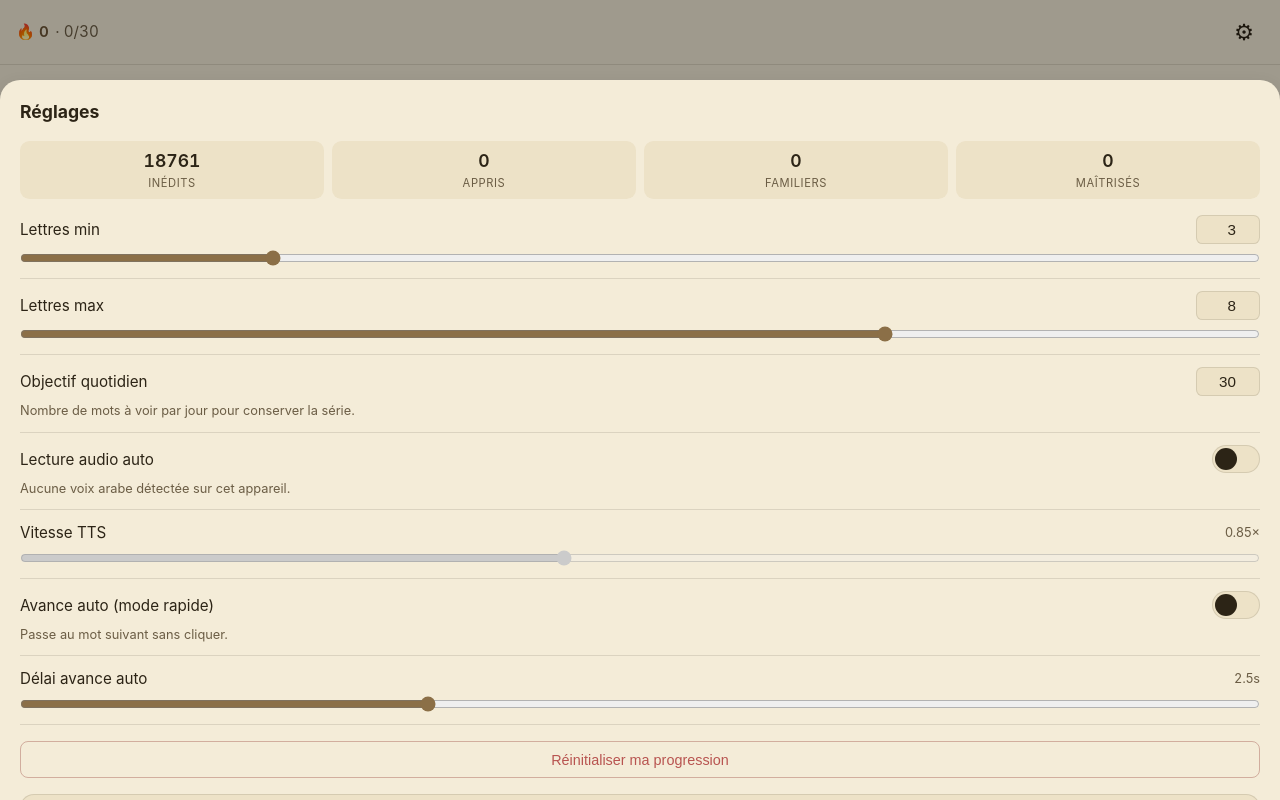
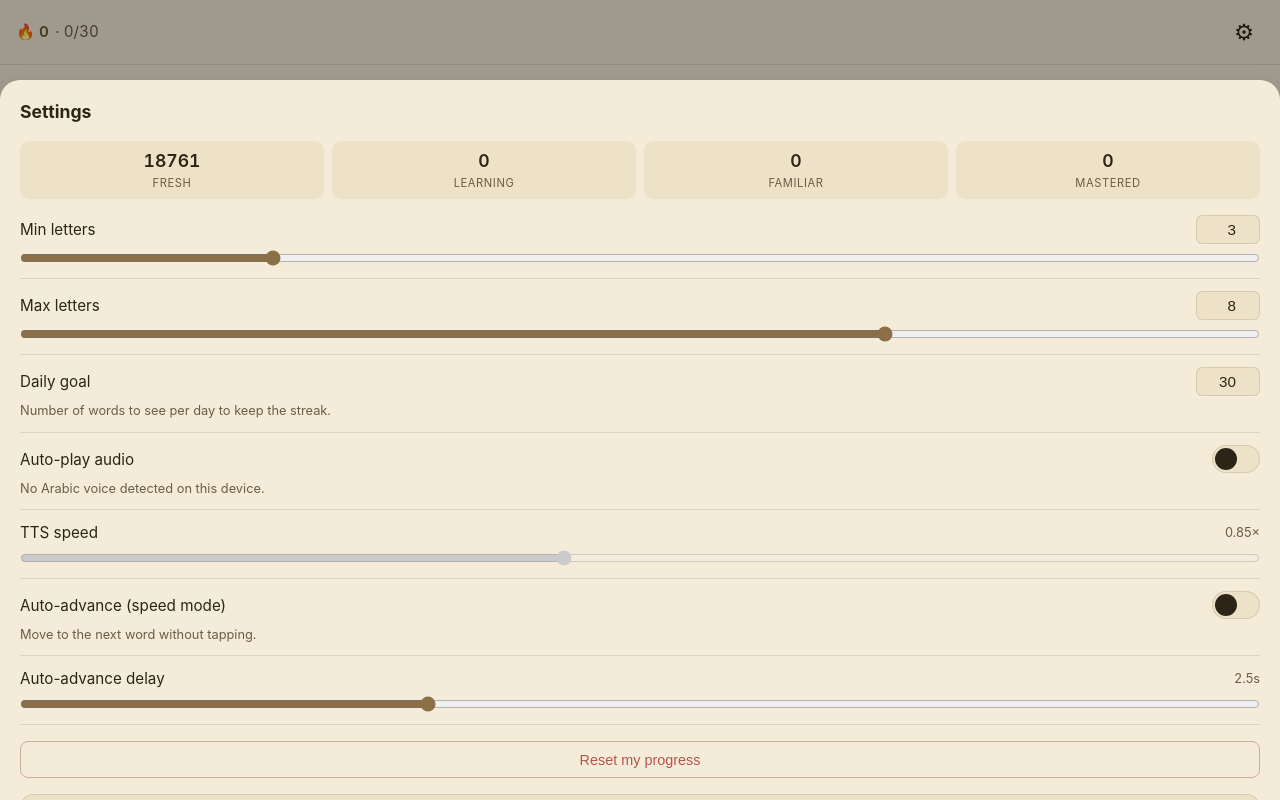
Before and after one commit to Naofel-eal/Kalima, a website built with Vite: page index.html in a window 1280 px wide. Both pictures are taken after a click on the button "Settings". Built offline with nearby package versions, Linux system fonts and the light colour scheme.

Commit message:
english version + readme

```diff
--- a/index.html
+++ b/index.html
@@ -1,5 +1,5 @@
 <!doctype html>
-<html lang="fr">
+<html lang="en">
   <head>
     <meta charset="UTF-8" />
     <meta name="viewport" content="width=device-width, initial-scale=1.0, viewport-fit=cover" />
--- a/src/app.ts
+++ b/src/app.ts
@@ -29,7 +29,7 @@ interface AppState {
 }
 
 export async function bootstrap(root: HTMLElement) {
-  root.innerHTML = `<div class="center-msg">Chargement…</div>`;
+  root.innerHTML = `<div class="center-msg">Loading…</div>`;
 
   let words: Word[];
   try {
@@ -37,7 +37,7 @@ export async function bootstrap(root: HTMLElement) {
     if (!res.ok) throw new Error(`HTTP ${res.status}`);
     words = await res.json();
   } catch (err) {
-    root.innerHTML = `<div class="center-msg">Erreur de chargement du dictionnaire.<br>${(err as Error).message}</div>`;
+    root.innerHTML = `<div class="center-msg">Failed to load the dictionary.<br>${(err as Error).message}</div>`;
     return;
   }
 
@@ -78,16 +78,16 @@ function render(root: HTMLElement, state: AppState, bounds: Bounds) {
   root.innerHTML = `
     <header class="header">
       <div class="streak" id="streak"></div>
-      <button class="icon-btn" id="settings-btn" aria-label="Réglages">⚙</button>
+      <button class="icon-btn" id="settings-btn" aria-label="Settings">⚙</button>
     </header>
     <main class="stage">
       <div class="meta" id="meta"></div>
       <div class="word" id="word" lang="ar" dir="rtl"></div>
     </main>
     <div class="actions">
-      <button class="btn miss" id="miss">Pas su</button>
-      <button class="btn tts ${state.ttsOk ? '' : 'disabled'}" id="tts" aria-label="Écouter">🔊</button>
-      <button class="btn know" id="know">Su</button>
+      <button class="btn miss" id="miss">Missed</button>
+      <button class="btn tts ${state.ttsOk ? '' : 'disabled'}" id="tts" aria-label="Listen">🔊</button>
+      <button class="btn know" id="know">Got it</button>
     </div>
     <div class="scrim" id="scrim"></div>
     <aside class="panel" id="panel" aria-hidden="true"></aside>
@@ -109,7 +109,7 @@ function render(root: HTMLElement, state: AppState, bounds: Bounds) {
     const goal = state.streak.dailyGoal;
     const today = state.streak.todayCount;
     streakEl.innerHTML = `
-      <span title="Série en cours">🔥 ${state.streak.streak}</span>
+      <span title="Current streak">🔥 ${state.streak.streak}</span>
       <span class="progress">· ${today}/${goal}</span>
     `;
   };
@@ -118,14 +118,14 @@ function render(root: HTMLElement, state: AppState, bounds: Bounds) {
     const i = state.current;
     if (i == null) {
       wordEl.textContent = '—';
-      metaEl.textContent = 'Aucun mot dans la plage choisie.';
+      metaEl.textContent = 'No words match the selected range.';
       return;
     }
     const w = state.idx.words[i]!;
     wordEl.textContent = w.word;
     const p = state.progress.get(i);
-    const tag = !p ? 'nouveau' : p.bucket === 1 ? 'apprentissage' : p.bucket === 2 ? 'familier' : 'maîtrisé';
-    metaEl.textContent = `${w.letterCount} lettres · ${tag}`;
+    const tag = !p ? 'new' : p.bucket === 1 ? 'learning' : p.bucket === 2 ? 'familiar' : 'mastered';
+    metaEl.textContent = `${w.letterCount} letters · ${tag}`;
   };
 
   const advance = () => {
@@ -205,18 +205,18 @@ function renderSettingsPanel(
   const s = state.settings;
   const stats = computeStats(state.idx, state.progress);
   panel.innerHTML = `
-    <h2>Réglages</h2>
+    <h2>Settings</h2>
 
     <div class="stats">
-      <div class="stat"><span class="n">${stats.fresh}</span><span class="l">Inédits</span></div>
-      <div class="stat"><span class="n">${stats.learning}</span><span class="l">Appris</span></div>
-      <div class="stat"><span class="n">${stats.familiar}</span><span class="l">Familiers</span></div>
-      <div class="stat"><span class="n">${stats.mastered}</span><span class="l">Maîtrisés</span></div>
+      <div class="stat"><span class="n">${stats.fresh}</span><span class="l">Fresh</span></div>
+      <div class="stat"><span class="n">${stats.learning}</span><span class="l">Learning</span></div>
+      <div class="stat"><span class="n">${stats.familiar}</span><span class="l">Familiar</span></div>
+      <div class="stat"><span class="n">${stats.mastered}</span><span class="l">Mastered</span></div>
     </div>
 
     <div class="field">
       <div class="field-row">
-        <label for="minLet">Lettres min</label>
+        <label for="minLet">Min letters</label>
         <input type="number" id="minLet" min="${bounds.minLen}" max="${bounds.maxLen}" value="${s.minLetters}">
       </div>
       <input type="range" id="minLetR" min="${bounds.minLen}" max="${bounds.maxLen}" value="${s.minLetters}">
@@ -224,7 +224,7 @@ function renderSettingsPanel(
 
     <div class="field">
       <div class="field-row">
-        <label for="maxLet">Lettres max</label>
+        <label for="maxLet">Max letters</label>
         <input type="number" id="maxLet" min="${bounds.minLen}" max="${bounds.maxLen}" value="${s.maxLetters}">
       </div>
       <input type="range" id="maxLetR" min="${bounds.minLen}" max="${bounds.maxLen}" value="${s.maxLetters}">
@@ -232,23 +232,23 @@ function renderSettingsPanel(
 
     <div class="field">
       <div class="field-row">
-        <label for="goal">Objectif quotidien</label>
+        <label for="goal">Daily goal</label>
         <input type="number" id="goal" min="5" max="500" step="5" value="${state.streak.dailyGoal}">
       </div>
-      <span class="hint">Nombre de mots à voir par jour pour conserver la série.</span>
+      <span class="hint">Number of words to see per day to keep the streak.</span>
     </div>
 
     <div class="field">
       <div class="field-row">
-        <label for="autoTts">Lecture audio auto</label>
+        <label for="autoTts">Auto-play audio</label>
         <input type="checkbox" id="autoTts" class="toggle" ${s.autoTts ? 'checked' : ''} ${state.ttsOk ? '' : 'disabled'}>
       </div>
-      <span class="hint">${state.ttsOk ? 'Énonce le mot dès qu\'il s\'affiche.' : 'Aucune voix arabe détectée sur cet appareil.'}</span>
+      <span class="hint">${state.ttsOk ? 'Speaks the word as soon as it appears.' : 'No Arabic voice detected on this device.'}</span>
     </div>
 
     <div class="field">
       <div class="field-row">
-        <label for="ttsRate">Vitesse TTS</label>
+        <label for="ttsRate">TTS speed</label>
         <span class="hint" id="ttsRateLbl">${s.ttsRate.toFixed(2)}×</span>
       </div>
       <input type="range" id="ttsRate" min="0.5" max="1.3" step="0.05" value="${s.ttsRate}" ${state.ttsOk ? '' : 'disabled'}>
@@ -256,24 +256,24 @@ function renderSettingsPanel(
 
     <div class="field">
       <div class="field-row">
-        <label for="autoAdv">Avance auto (mode rapide)</label>
+        <label for="autoAdv">Auto-advance (speed mode)</label>
         <input type="checkbox" id="autoAdv" class="toggle" ${s.autoAdvance ? 'checked' : ''}>
       </div>
-      <span class="hint">Passe au mot suivant sans cliquer.</span>
+      <span class="hint">Move to the next word without tapping.</span>
     </div>
 
     <div class="field">
       <div class="field-row">
-        <label for="advMs">Délai avance auto</label>
+        <label for="advMs">Auto-advance delay</label>
         <span class="hint"><span id="advMsLbl">${(s.autoAdvanceMs / 1000).toFixed(1)}</span>s</span>
       </div>
       <input type="range" id="advMs" min="800" max="6000" step="100" value="${s.autoAdvanceMs}">
     </div>
 
-    <button class="danger" id="reset">Réinitialiser ma progression</button>
+    <button class="danger" id="reset">Reset my progress</button>
 
     <div class="field" style="border:none;padding-top:1rem">
-      <button class="btn" data-action="close" style="min-height:2.75rem">Fermer</button>
+      <button class="btn" data-action="close" style="min-height:2.75rem">Close</button>
     </div>
   `;
 
@@ -341,7 +341,7 @@ function renderSettingsPanel(
   });
 
   $('#reset').addEventListener('click', async () => {
-    if (!confirm('Réinitialiser toute la progression ?')) return;
+    if (!confirm('Reset all progress?')) return;
     await clearProgress();
     state.progress.clear();
     saveSettings({ ...DEFAULT_SETTINGS });
--- a/vite.config.ts
+++ b/vite.config.ts
@@ -11,10 +11,10 @@ export default defineConfig({
       registerType: 'autoUpdate',
       includeAssets: ['fonts/AmiriQuran.woff2', 'words.lite.json', 'icon.svg'],
       manifest: {
-        name: 'Kalima — entraînement de lecture',
+        name: 'Kalima — Quranic word reading practice',
         short_name: 'Kalima',
-        description: 'Entraînement quotidien à la lecture fluide des mots vocalisés du Coran.',
-        lang: 'fr',
+        description: 'Daily practice for reading vocalized Quranic words fluently.',
+        lang: 'en',
         dir: 'ltr',
         scope: BASE,
         start_url: BASE,
```
Also changed, not shown: README.md (added).
